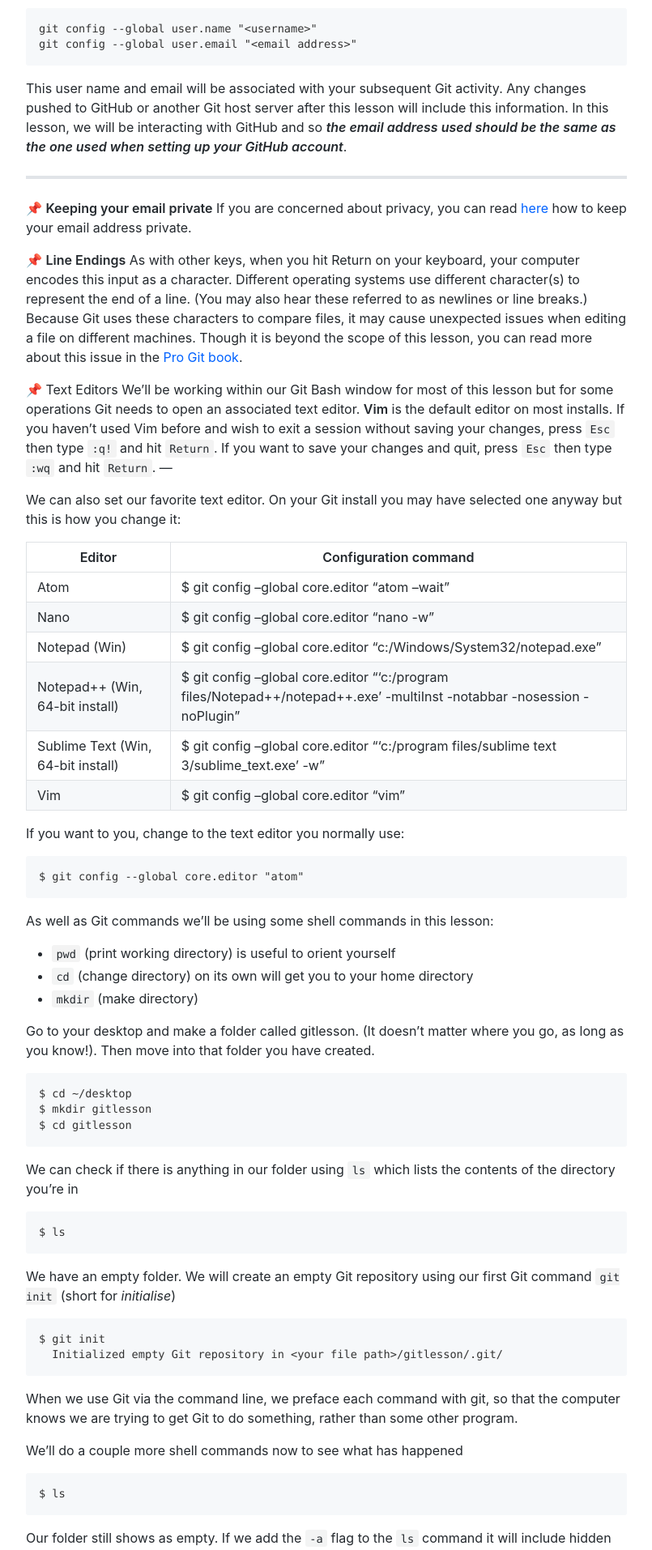
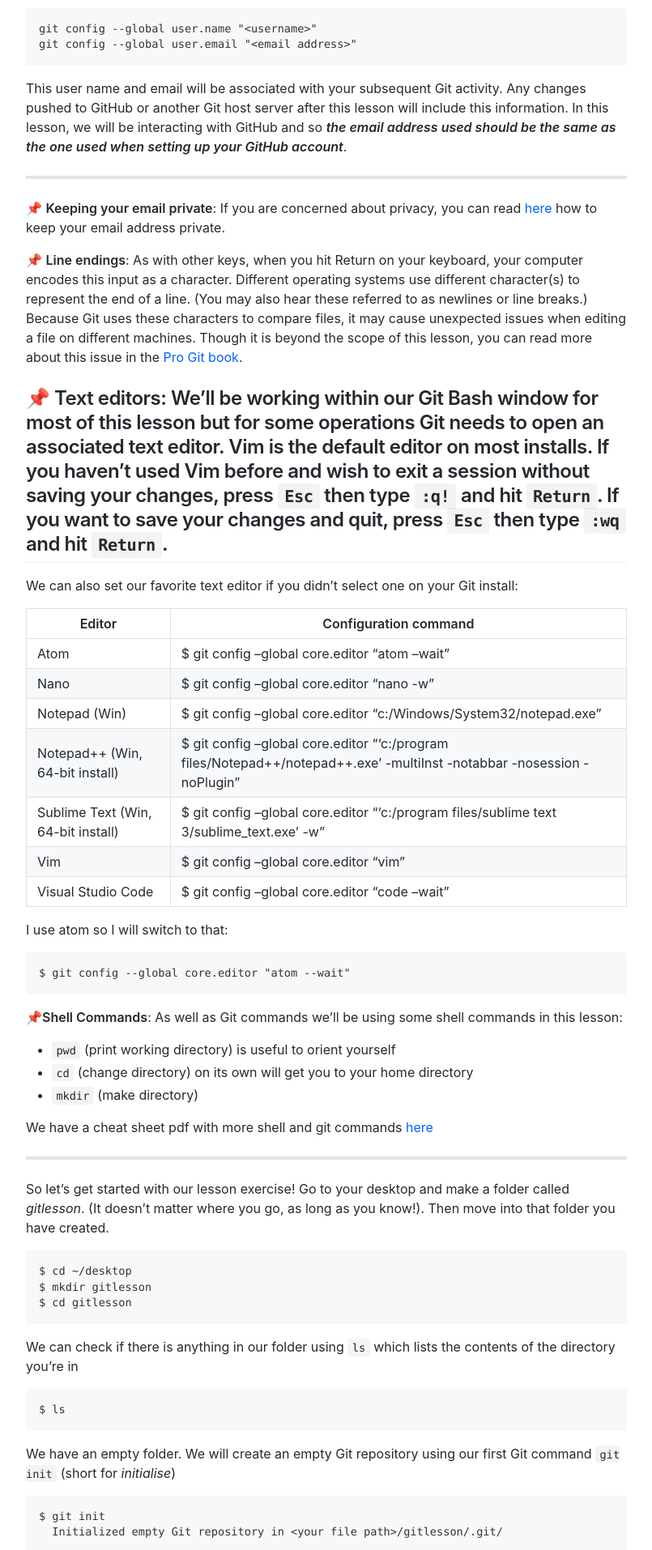
Before and after one commit to liamodwyer/github-pages, a Jekyll site: the page built from _workshop/getting-started-with-git.md, in a window 1280 px wide. Shown: the part 443-2357 px from the top of the page at 81% size, without its empty margins (365-1170 px from the left). Built offline with Jekyll 4.4.1, drawn with Linux system fonts in a browser that asks for light colours; some web fonts are replaced.

Commit message:
Add content to getting-started.md

````diff
--- a/_workshop/getting-started-with-git.md
+++ b/_workshop/getting-started-with-git.md
@@ -21,17 +21,14 @@ git config --global user.email "<email address>"
 This user name and email will be associated with your subsequent Git activity. Any changes pushed to GitHub or another Git host server after this lesson will include this information. In this lesson, we will be interacting with GitHub and so __*the email address used should be the same as the one used when setting up your GitHub account*__.
 
 ---
-📌 __Keeping your email private__
-If you are concerned about privacy, you can read [here](https://github.blog/2017-04-11-private-emails-now-more-private/) how to keep your email address private.
+📌 __Keeping your email private__: If you are concerned about privacy, you can read [here](https://github.blog/2017-04-11-private-emails-now-more-private/) how to keep your email address private.
 
-📌 __Line Endings__
-As with other keys, when you hit Return on your keyboard, your computer encodes this input as a character. Different operating systems use different character(s) to represent the end of a line. (You may also hear these referred to as newlines or line breaks.) Because Git uses these characters to compare files, it may cause unexpected issues when editing a file on different machines. Though it is beyond the scope of this lesson, you can read more about this issue in the [Pro Git book](https://www.git-scm.com/book/en/v2/Customizing-Git-Git-Configuration#_core_autocrlf).
+📌 __Line endings__: As with other keys, when you hit Return on your keyboard, your computer encodes this input as a character. Different operating systems use different character(s) to represent the end of a line. (You may also hear these referred to as newlines or line breaks.) Because Git uses these characters to compare files, it may cause unexpected issues when editing a file on different machines. Though it is beyond the scope of this lesson, you can read more about this issue in the [Pro Git book](https://www.git-scm.com/book/en/v2/Customizing-Git-Git-Configuration#_core_autocrlf).
 
-📌 Text Editors
-We'll be working within our Git Bash window for most of this lesson but for some operations Git needs to open an associated text editor. __Vim__ is the default editor on most installs. If you haven’t used Vim before and wish to exit a session without saving your changes, press `Esc` then type `:q!` and hit `Return`. If you want to save your changes and quit, press `Esc` then type `:wq` and hit `Return`.
+📌 __Text editors__: We'll be working within our Git Bash window for most of this lesson but for some operations Git needs to open an associated text editor. __Vim__ is the default editor on most installs. If you haven’t used Vim before and wish to exit a session without saving your changes, press `Esc` then type `:q!` and hit `Return`. If you want to save your changes and quit, press `Esc` then type `:wq` and hit `Return`.
 ---
 
-We can also set our favorite text editor. On your Git install you may have selected one anyway but this is how you change it:
+We can also set our favorite text editor if you didn't select one on your Git install:
 
 | __Editor__                         | __Configuration command__                                                                                                |
 |------------------------------------|--------------------------------------------------------------------------------------------------------------------------|
@@ -41,18 +38,23 @@ We can also set our favorite text editor. On your Git install you may have selec
 | Notepad++ (Win, 64-bit install)    | $ git config --global core.editor "'c:/program files/Notepad++/notepad++.exe' -multiInst -notabbar -nosession -noPlugin" |
 | Sublime Text (Win, 64-bit install) | $ git config --global core.editor "'c:/program files/sublime text 3/sublime_text.exe' -w"                                |
 | Vim                                | $ git config --global core.editor "vim"                                                                                  |
+| Visual Studio Code                 | $ git config --global core.editor "code --wait"                                                                          |
 
-If you want to you, change to the text editor you normally use:
+I use atom so I will switch to that:
 ```
-$ git config --global core.editor "atom"
+$ git config --global core.editor "atom --wait"
 ```
 
-As well as Git commands we'll be using some shell commands in this lesson:
+📌__Shell Commands__: As well as Git commands we’ll be using some shell commands in this lesson:
 * `pwd` (print working directory) is useful to orient yourself
 * `cd` (change directory) on its own will get you to your home directory
 * `mkdir` (make directory)
 
-Go to your desktop and make a folder called gitlesson. (It doesn’t matter where you go, as long as you know!). Then move into that folder you have created.
+We have a cheat sheet pdf with more shell and git commands [here](./assets/pdfs/gitcheatsheet.pdf)
+
+---
+
+So let's get started with our lesson exercise! Go to your desktop and make a folder called _gitlesson_. (It doesn’t matter where you go, as long as you know!). Then move into that folder you have created.
 ```
 $ cd ~/desktop
 $ mkdir gitlesson
````
Also changed, not shown: 1 other file.
